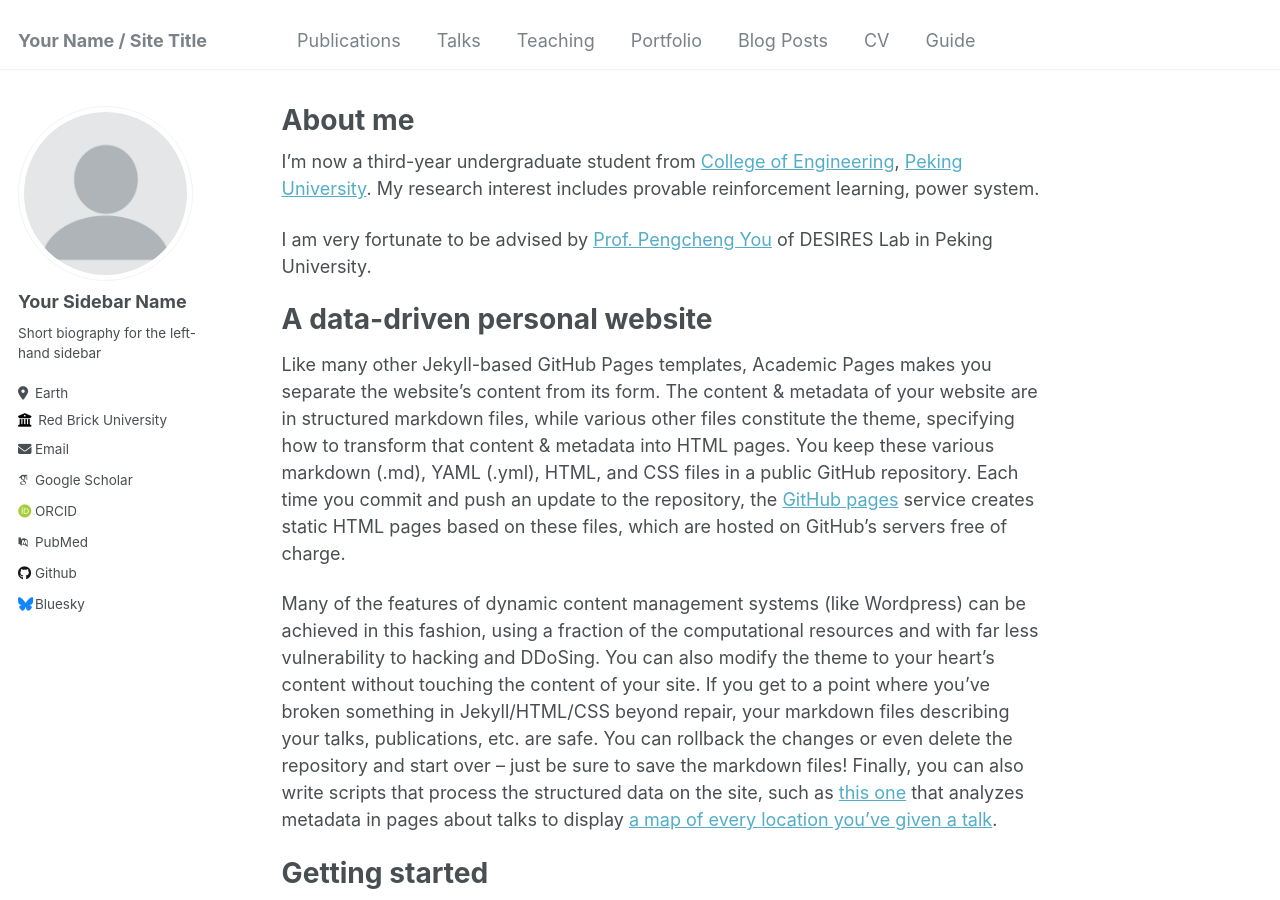
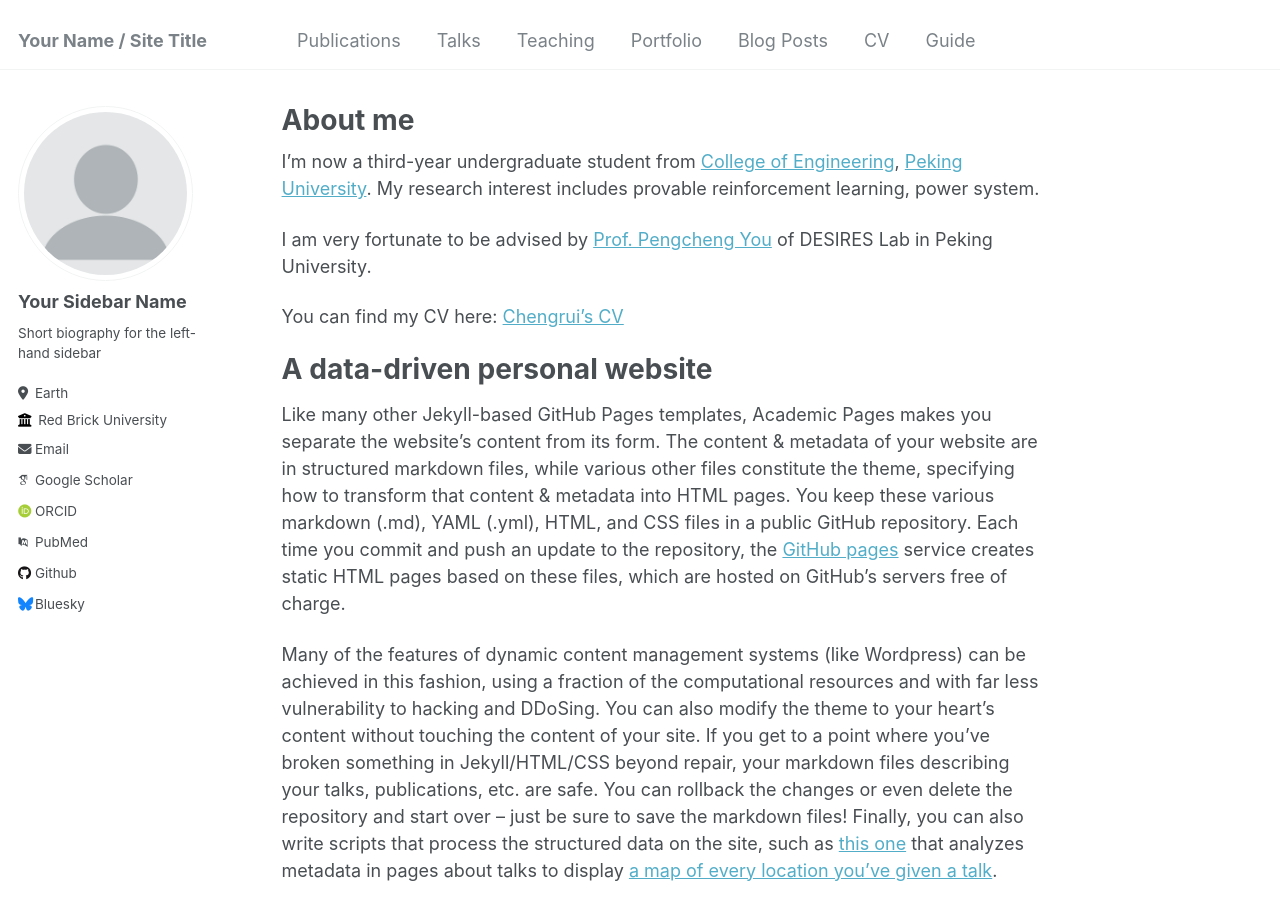
Before and after one commit to crqu/crqu.github.io, a Jekyll site: the page built from _pages/about.md, in a window 1280 px wide and 900 px high. Built offline with Jekyll 4.4.1, drawn with Linux system fonts in a browser that asks for light colours; some web fonts are replaced.

Commit message:
Update about.md

```diff
--- a/_pages/about.md
+++ b/_pages/about.md
@@ -10,6 +10,8 @@ redirect_from:
 I'm now a third-year undergraduate student from [College of Engineering](https://coe.pku.edu.cn), [Peking University](https://www.pku.edu.cn). My research interest includes provable reinforcement learning, power system.
 
 I am very fortunate to be advised by [Prof. Pengcheng You](https://pengcheng-you.github.io/desires-lab/) of DESIRES Lab in Peking University.
+
+You can find my CV here: [Chengrui's CV](../assets/)
 
 A data-driven personal website
 ======
```
